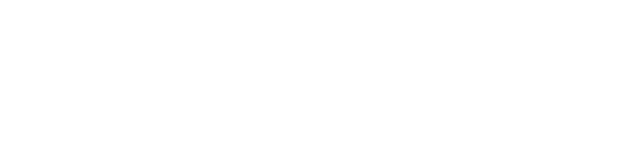
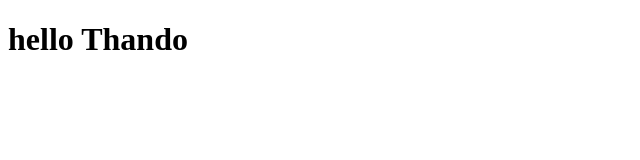
Before and after one commit to thubelihle123/Just, a plain HTML site: page index.html in a window 1280 px wide. Shown: the whole page, without its empty margins (0-640 px from the left). Drawn offline with Linux system fonts and the light colour scheme.

Commit message:
third commit

```diff
--- a/index.html
+++ b/index.html
@@ -7,6 +7,8 @@
     <title>Document</title>
 </head>
 <body>
-
+    <h1>
+        hello Thando
+    </h1>
 </body>
 </html>
```
